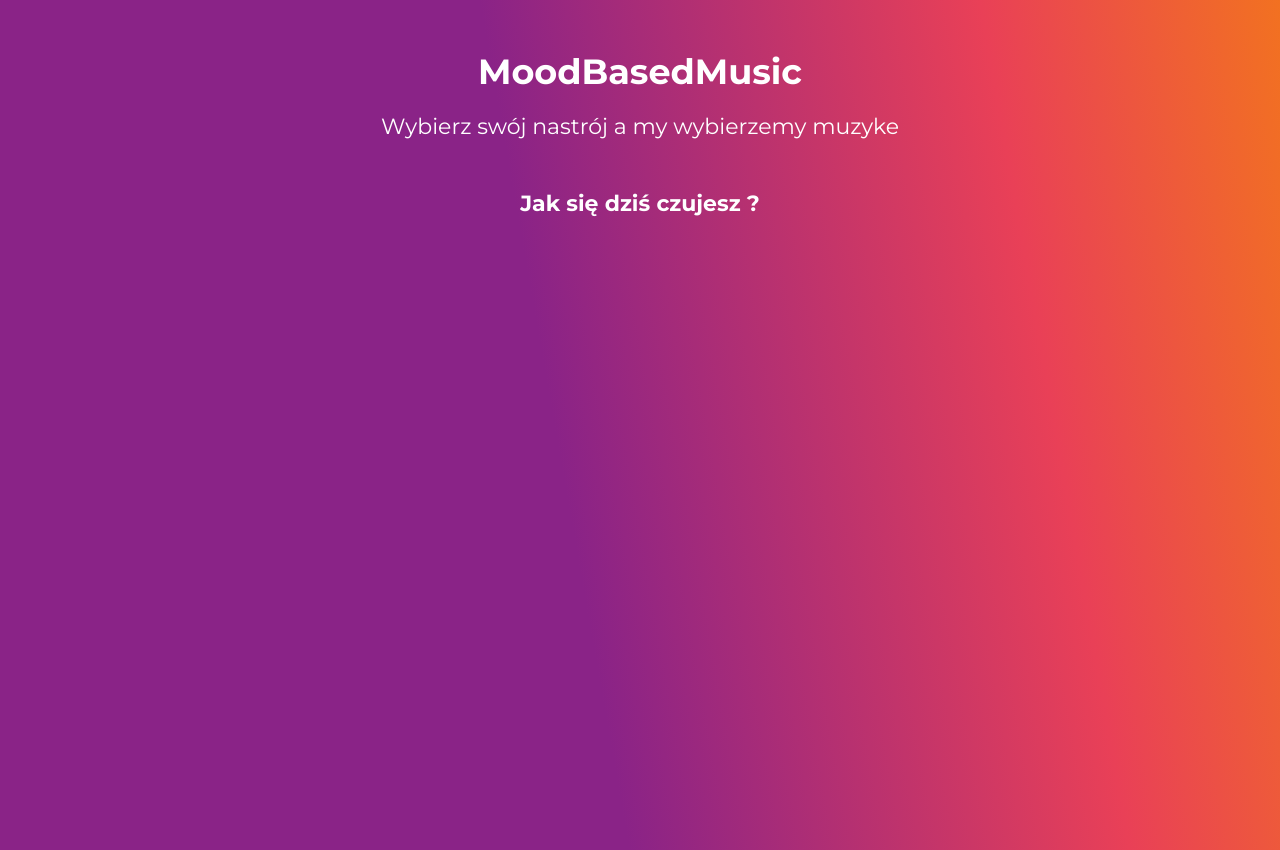
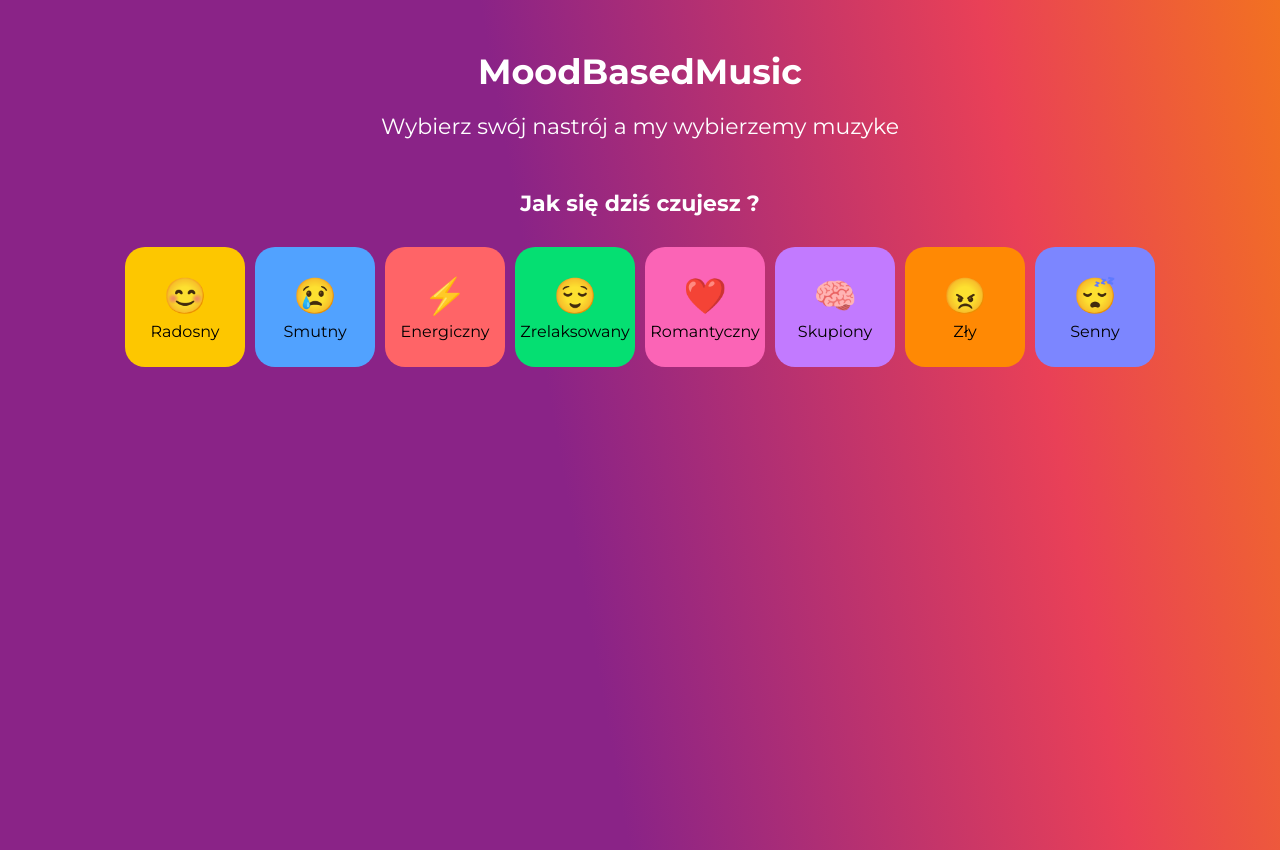
Before and after one commit to vardy41/MoodBasedApp, a React (Vite) app: page / in a window 1280 px wide. Built offline with nearby package versions, Linux system fonts and the light colour scheme.

Commit message:
Added types, new styles in components, new flexbox pattern

```diff
--- a/src/components/MainWrapper/index.scss
+++ b/src/components/MainWrapper/index.scss
@@ -2,9 +2,18 @@
 	display: flex;
 	flex-direction: column;
 	align-items: center;
+
 	&_heading {
+		margin: 0 0 3rem 0;
 		font-size: 2.2rem;
 		font-weight: bold;
 		color: white;
 	}
+	&_list {
+		display: flex;
+		flex-wrap: wrap;
+		justify-content: center;
+		padding: 0 1rem;
+		gap: 1rem;
+	}
 }
--- a/src/components/MainWrapper/index.tsx
+++ b/src/components/MainWrapper/index.tsx
@@ -1,8 +1,21 @@
+import { moodCardsData } from "../../data/moodCardsData";
+import { MoodCard } from "../MoodCard";
 import "./index.scss";
+
 export const MainWrapper = () => {
 	return (
 		<main className="main">
 			<h2 className="main_heading">Jak się dziś czujesz ?</h2>
+			<ul className="main_list">
+				{moodCardsData.map((cardObj, index) => (
+					<MoodCard
+						key={index}
+						color={cardObj.color}
+						text={cardObj.text}
+						emoticon={cardObj.emoticon}
+					/>
+				))}
+			</ul>
 		</main>
 	);
 };
--- a/src/components/MoodCard/index.scss
+++ b/src/components/MoodCard/index.scss
@@ -0,0 +1,48 @@
+.card_item {
+	display: flex;
+	flex-direction: column;
+	justify-content: center;
+	align-items: center;
+	width: 12rem;
+	height: 12rem;
+    gap: 0.5rem;
+	list-style: none;
+	border-radius: 2rem 2rem 2rem 2rem;
+	&__emoticon {
+		font-size: 3.5rem;
+	}
+	&__text {
+		font-size: 1.6rem;
+	}
+}
+
+.yellow {
+	background-color: oklch(85.2% 0.199 91.936);
+}
+
+.blue {
+	background-color: oklch(70.7% 0.165 254.624);
+}
+
+.salmon {
+	background-color: oklch(70.4% 0.191 22.216);
+}
+
+.green {
+	background-color: oklch(79.2% 0.209 151.711);
+}
+
+.rose {
+	background-color: oklch(71.8% 0.202 349.761);
+}
+
+.purple {
+	background-color: oklch(71.4% 0.203 305.504);
+}
+.orange {
+	background-color: oklch(75% 0.183 55.934);
+}
+
+.indigo {
+	background-color: oklch(67.3% 0.182 276.935);
+}
--- a/src/components/MoodCard/index.tsx
+++ b/src/components/MoodCard/index.tsx
@@ -1,7 +1,11 @@
+import type { MoodCardProps } from "../../types/types";
 import "./index.scss";
 
-export const MoodCard = () => {
-	return <div>
-
-    </div>;
+export const MoodCard = ({ text, emoticon, color }: MoodCardProps) => {
+	return (
+		<li className={`card_item ${color}`}>
+			<span className="card_item__emoticon">{emoticon}</span>
+			<p className="card_item__text">{text}</p>
+		</li>
+	);
 };
--- a/src/data/mainWrapperCardsData.ts
+++ b/src/data/moodCardsData.ts
@@ -1,43 +1,43 @@
-export const cardsData = [
+export const moodCardsData = [
 	{
 		text: "Radosny",
-		color: "oklch(85.2% 0.199 91.936)",
+		color: "yellow",
 		emoticon: "😊",
 	},
 	{
 		text: "Smutny",
-		color: "oklch(70.7% 0.165 254.624)",
+		color: "blue",
 		emoticon: "😢",
 	},
 	{
 		text: "Energiczny",
-		color: "oklch(70.4% 0.191 22.216)",
+		color: "salmon",
 		emoticon: "⚡",
 	},
 
 	{
 		text: "Zrelaksowany",
-		color: "oklch(79.2% 0.209 151.711)",
+		color: "green",
 		emoticon: "😌",
 	},
 	{
 		text: "Romantyczny",
-		color: "oklch(71.8% 0.202 349.761)",
+		color: "rose",
 		emoticon: "❤️",
 	},
 	{
 		text: "Skupiony",
-		color: "oklch(71.4% 0.203 305.504)",
+		color: "purple",
 		emoticon: "🧠",
 	},
 	{
 		text: "Zły",
-		color: "oklch(75% 0.183 55.934)",
+		color: "orange",
 		emoticon: "😠",
 	},
 	{
 		text: "Senny",
-		color: "oklch(67.3% 0.182 276.935)",
+		color: "indigo",
 		emoticon: "😴",
 	},
 ];
--- /dev/null
+++ b/src/types/types.ts
@@ -0,0 +1,5 @@
+export type MoodCardProps = {
+	text: string;
+	color: string;
+	emoticon: string;
+};
```
